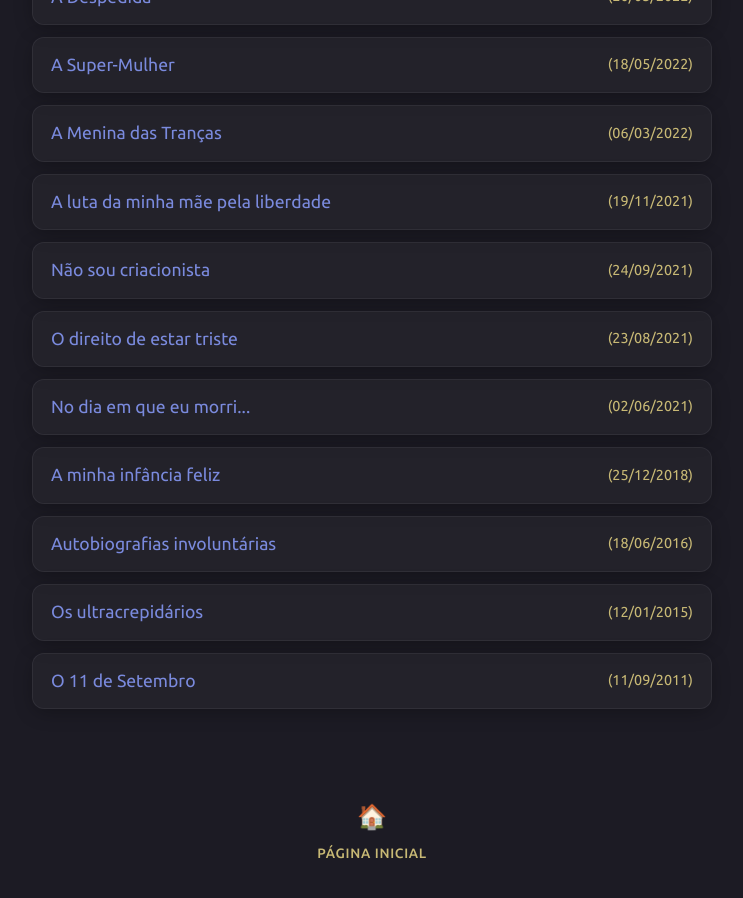
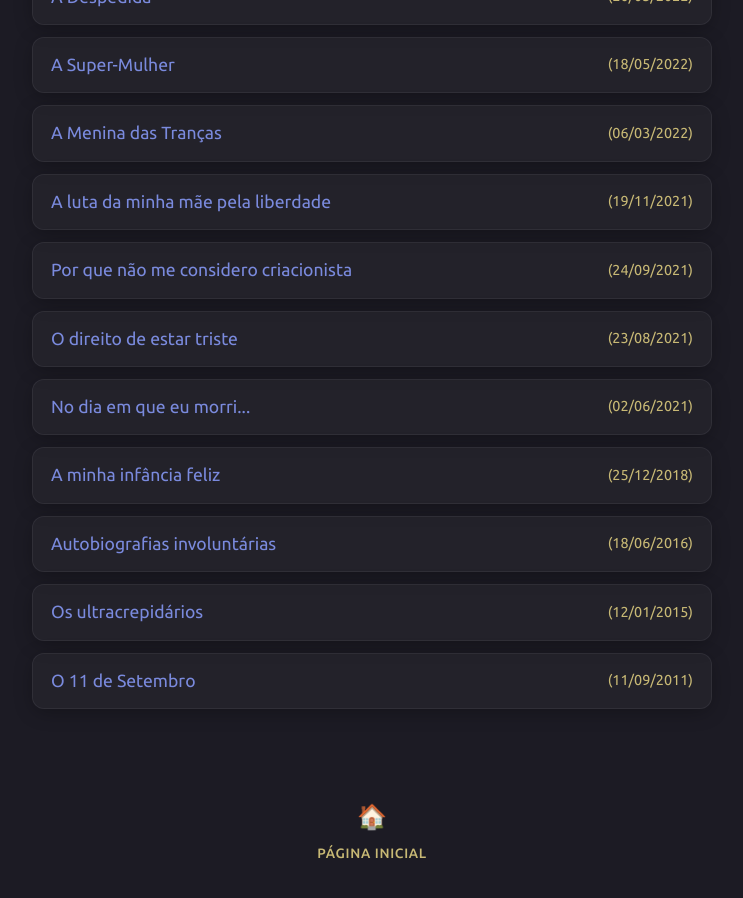
Before and after one commit to joaquim-capitao/queime-depois-de-ler, a Jekyll site: the page index.html, which Jekyll copies as it is, in a window 1280 px wide and 900 px high, scrolled down 3166 px. Shown: the whole window, without its empty margins (268-1011 px from the left). Built offline with Jekyll 4.4.1, drawn with Linux system fonts in a browser that asks for light colours.

Commit message:
Update link title for 'Não sou criacionista'

```diff
--- a/index.html
+++ b/index.html
@@ -210,7 +210,7 @@
       <li><a href="https://sites.google.com/view/super-mulher/a-super-mulher"><span class="title">A Super-Mulher</span><span class="date">(18/05/2022)</span></a></li>
       <li><a href="https://sites.google.com/view/20220220menina/a-menina-das-tran%C3%A7as"><span class="title">A Menina das Tranças</span><span class="date">(06/03/2022)</span></a></li>
       <li><a href="https://sites.google.com/view/20211120liberdade/liberdade"><span class="title">A luta da minha mãe pela liberdade</span><span class="date">(19/11/2021)</span></a></li>
-      <li><a href="https://joaquim-capitao.github.io/queime-depois-de-ler/nao-sou-criacionista"><span class="title">Não sou criacionista</span><span class="date">(24/09/2021)</span></a></li>
+      <li><a href="https://joaquim-capitao.github.io/queime-depois-de-ler/nao-sou-criacionista"><span class="title">Por que não me considero criacionista</span><span class="date">(24/09/2021)</span></a></li>
       <li><a href="https://sites.google.com/view/tempoparachorar/p%C3%A1gina-inicial"><span class="title">O direito de estar triste</span><span class="date">(23/08/2021)</span></a></li>
       <li><a href="http://joaquim-capitao.github.io/queime-depois-de-ler/no-dia-em-que-eu-morri"><span class="title">No dia em que eu morri...</span><span class="date">(02/06/2021)</span></a></li>
       <li><a href="https://joaquim-capitao.github.io/queime-depois-de-ler/a-minha-infancia-feliz"><span class="title">A minha infância feliz</span><span class="date">(25/12/2018)</span></a></li>
```
